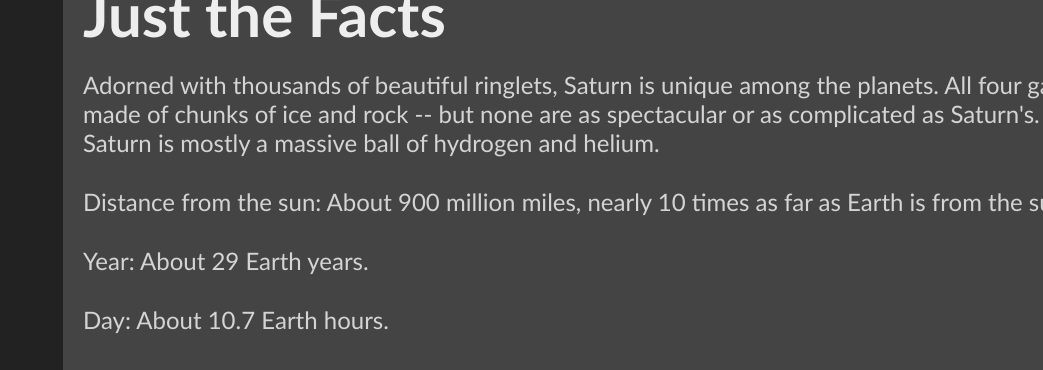
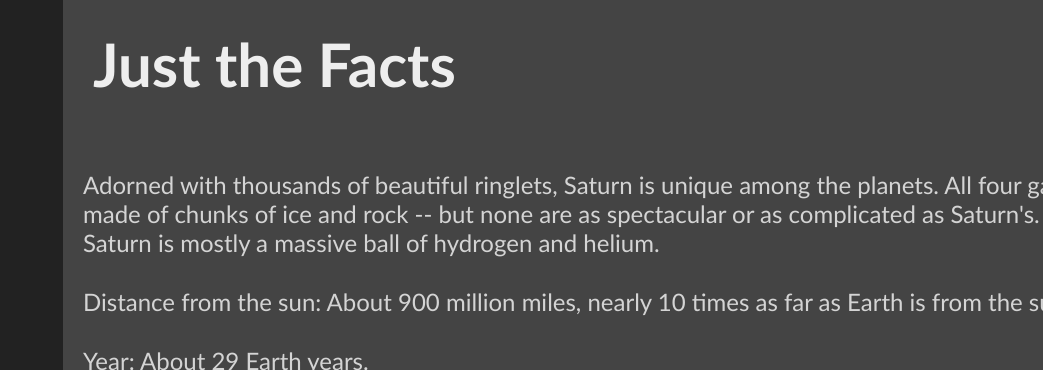
Before and after one commit to qingyangxu/Saturn-HTML, a plain HTML site: page index.html in a window 1280 px wide. Shown: the part 841-1211 px from the top of the page, without its empty margins (237-1280 px from the left). Drawn offline with Linux system fonts and the light colour scheme.

Commit message:
Update main.css

```diff
--- a/main.css
+++ b/main.css
@@ -38,7 +38,7 @@ h3{
    font-family: calibri;
     color:#eee;
     font-size: 60px;
-    padding: 20px;
+    padding: 70px 0px 70px 30px;
 }
 p{
    font-family: calibri;
```
